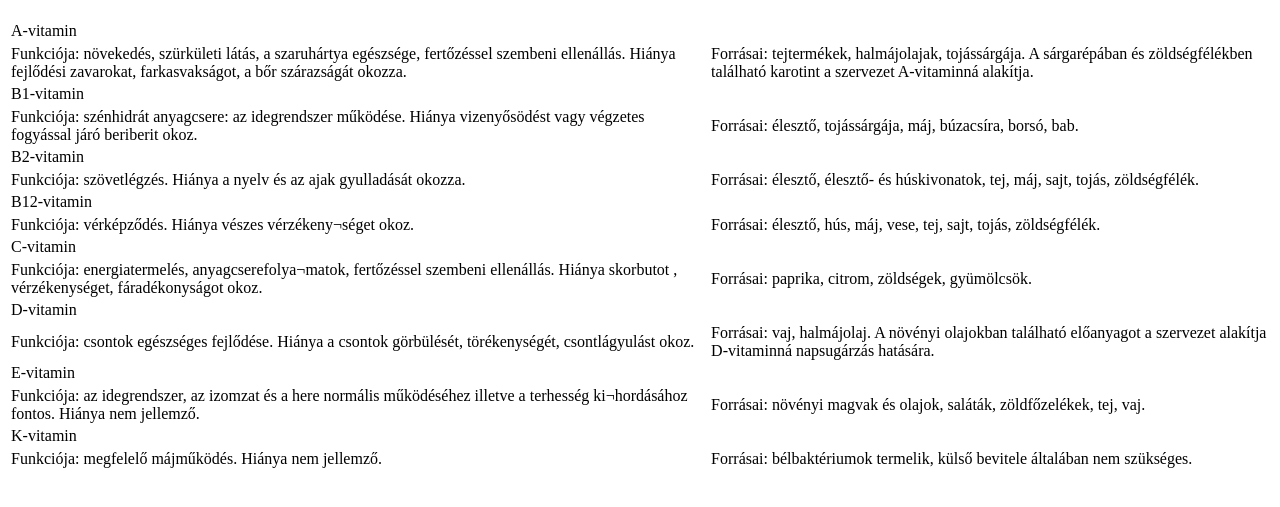
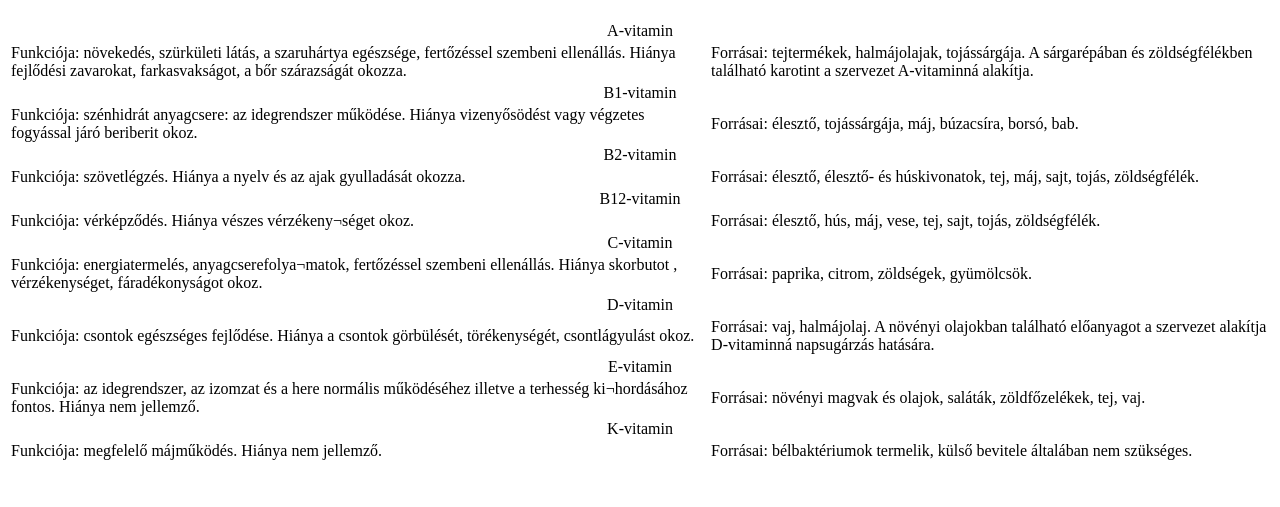
Before and after one commit to BMarci11/BMarci11.github.io, a plain HTML site: page index.html in a window 1280 px wide. Shown: the part 61-568 px from the top of the page. Drawn offline with Linux system fonts and the light colour scheme.

Commit message:
mentes 7

```diff
--- a/index.html
+++ b/index.html
@@ -13,11 +13,8 @@
 
     <table align="center">
         <tr>
-            <td>
+            <td colspan="2" align="center">
                 A-vitamin
-            </td>
-            <td>
-                &#10240;
             </td>
         </tr>
         <tr>
@@ -29,11 +26,8 @@
             </td>
         </tr>
         <tr>
-            <td>
+            <td colspan="2" align="center">
                 B1-vitamin
-            </td>
-            <td>
-                &#10240;
             </td>
         </tr>
         <tr>
@@ -45,11 +39,8 @@
             </td>
         </tr>
         <tr>
-            <td>
+            <td colspan="2" align="center">
                 B2-vitamin
-            </td>
-            <td>
-                &#10240;
             </td>
         </tr>
         <tr>
@@ -61,11 +52,8 @@
             </td>
         </tr>
         <tr>
-            <td>
+            <td colspan="2" align="center">
                 B12-vitamin
-            </td>
-            <td>
-                &#10240;
             </td>
         </tr>
         <tr>
@@ -77,11 +65,8 @@
             </td>
         </tr>
         <tr>
-            <td>
+            <td colspan="2" align="center">
                 C-vitamin
-            </td>
-            <td>
-                &#10240;
             </td>
         </tr>
             <td>
@@ -92,11 +77,8 @@
             </td>
         </tr>
         <tr>
-            <td>
+            <td colspan="2" align="center">
                 D-vitamin
-            </td>
-            <td>
-                &#10240;
             </td>
         </tr>
         <tr>
@@ -108,11 +90,8 @@
             </td>
         </tr>
         <tr>
-            <td>
+            <td colspan="2" align="center">
                 E-vitamin
-            </td>
-            <td>
-                &#10240;
             </td>
         </tr>
         <tr>
@@ -124,11 +103,8 @@
             </td>
         </tr>
         <tr>
-            <td>
+            <td colspan="2" align="center">
                 K-vitamin
-            </td>
-            <td>
-                &#10240;
             </td>
         </tr>
         <tr>
```
